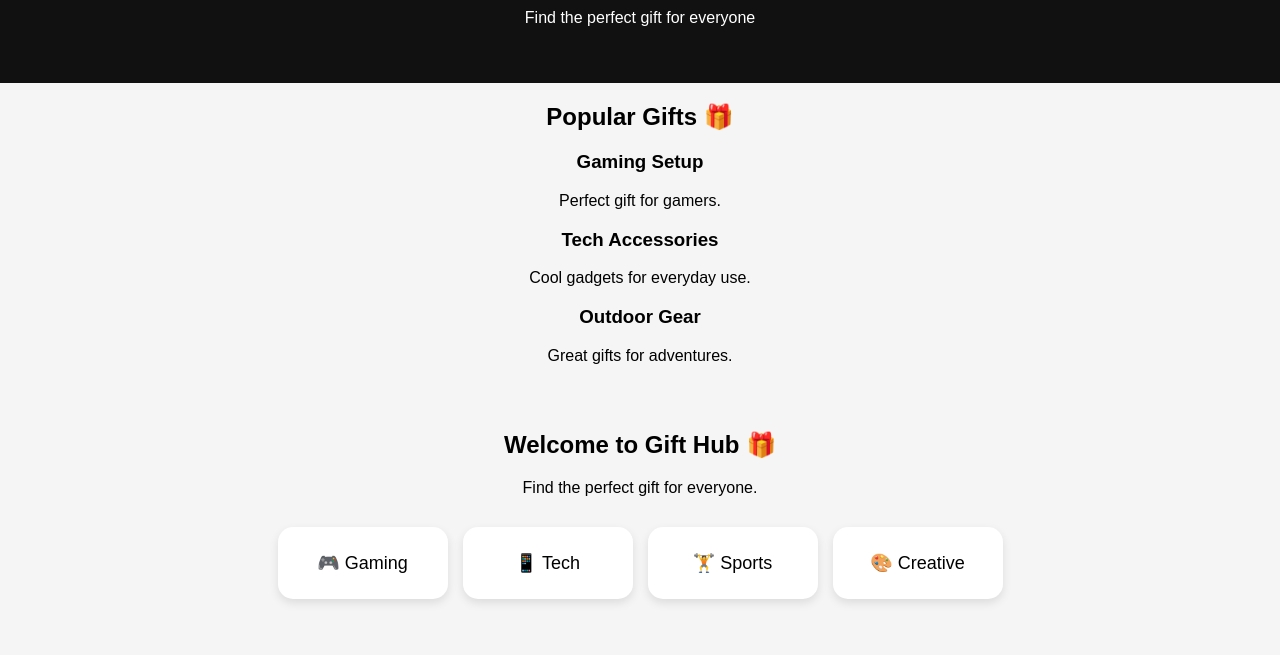
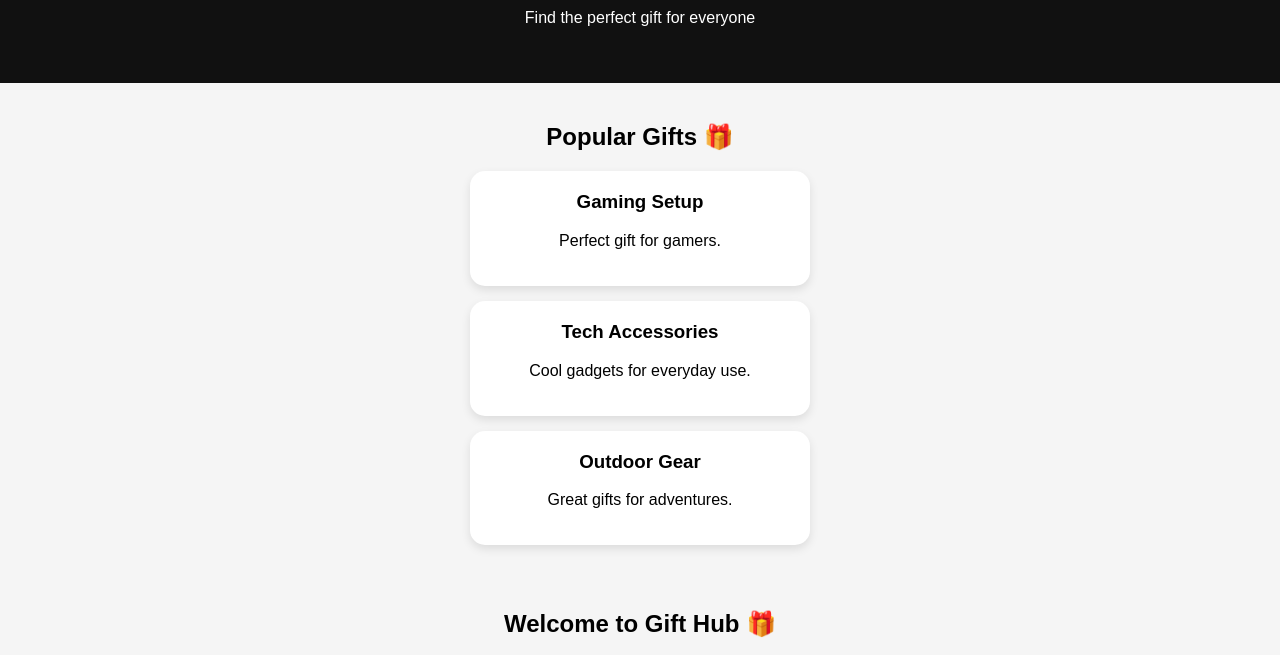
Before and after one commit to SARBOYZ/sar-boyz, a plain HTML site: page index.html in a window 1280 px wide. Shown: the part 144-799 px from the top of the page. Drawn offline with Linux system fonts and the light colour scheme.

Commit message:
Update style.css

```diff
--- a/style.css
+++ b/style.css
@@ -34,3 +34,19 @@ main {
   font-size: 18px;
   box-shadow: 0 4px 10px rgba(0,0,0,0.1);
 }
+.products {
+  margin-top: 40px;
+}
+
+.product {
+  background: white;
+  margin: 15px auto;
+  padding: 20px;
+  max-width: 300px;
+  border-radius: 15px;
+  box-shadow: 0 4px 10px rgba(0,0,0,0.1);
+}
+
+.product h3 {
+  margin-top: 0;
+}
```
